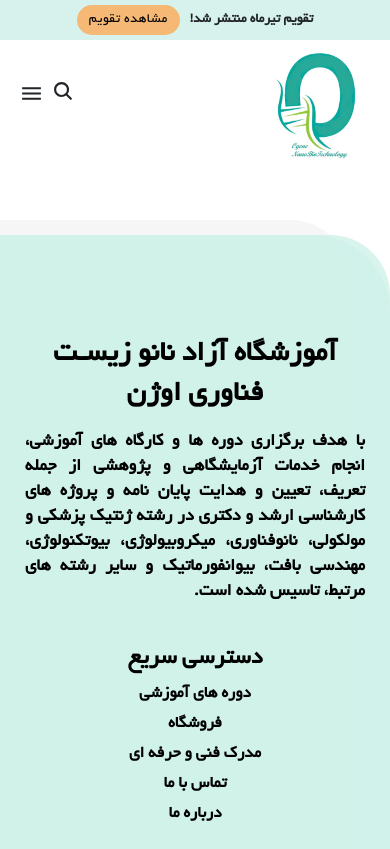
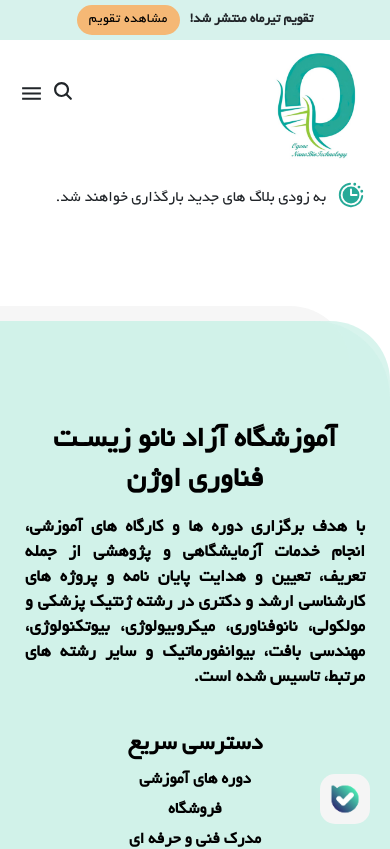
Before and after one commit to armanasadian83/ogeneFrontEnd, a React (Create React App) app: page /blog in a window 390 px wide. Shown: the top 849 px of the page. Built offline with nearby package versions, Linux system fonts and the light colour scheme.

Commit message:
updated balewrapper and fixed bugs

```diff
--- a/src/App.css
+++ b/src/App.css
@@ -2,6 +2,7 @@
 *{font-family: fugen-font !important;}
 .inputFont{font-family:'Times New Roman', Times, serif !important;}
 input, textarea{font-family:'Times New Roman', Times, serif !important;}
+.cursor-pointer{cursor: pointer;}
 
 html{overflow-x: hidden !important; padding-left: 0px; padding-right: 0px;}
 body{overflow-x: hidden !important;}
@@ -47,9 +48,10 @@ a{text-decoration: none !important; color: #212529;}
 .myNavbar button span.basketCounter{position: absolute; right: 5px; top: 5px; background: #849490;
     border-radius: 50%; width: 20px; height: 20px;}
 
-.myNavbar .dropdownMenu{background: #f3f3f3; position: absolute; top: 30px; text-align: right;
-  padding: 0px; z-index: 1500 !important; border-radius: 20px;}
+.myNavbar .dropdownMenu{background: #f8f8f8; position: absolute; top: 35px; text-align: right;
+  padding: 0px; z-index: 1500 !important; border-radius: 20px; overflow: hidden;}
 .myNavbar .dropdownMenu div{padding: 10px 15px; font-weight: 400; cursor: pointer;}
+.myNavbar .dropdownMenu div:hover{background: #e7e7e7; transition: all 300ms;}
 .myNavbar .fixedBold{transform: scale(1.1);}
 .myNavbar .icon{transition: 500ms;}
 .myNavbar .rotatefull{transform: rotate(180deg);}
@@ -145,11 +147,13 @@ a{text-decoration: none !important; color: #212529;}
 
 /* shopBanner section for Home page */
 .shopBanner{width: 100%; margin-top: 240px; background: #e6ae72; height: 500px;}
+.shopBanner:hover .imgWrapper img{transform: scale(1.03); transition: 400ms;}
 .shopBanner .row{height: 100%;}
 .shopBanner .infoContent{padding: 10px 190px; margin-right: 100px;}
 .shopBanner .infoContent h1{font-weight: 600;}
 .shopBanner .infoContent p{font-weight: 600; font-size: 18px;}
 .shopBanner .infoContent button{color: #000; background: #D1F2EB; padding: 5px 30px; border-radius: 15px; font-size: 18px;}
+.shopBanner .infoContent button:hover{transform: scale(1.06); transition: all 100ms; background: rgb(203, 254, 242);}
 .shopBanner .imgWrapper{padding-left: 400px;}
 .shopBanner .imgWrapper img{width: 650px;}
 
@@ -649,8 +653,24 @@ table.v-align td .scrollBox{text-wrap: nowrap; width: 270px; overflow: scroll; p
   align-items: center; justify-content: center; color: #808083;}
 .accountProfile p{margin-bottom: 0px; font-size: 26px;}
 
-
-
 /* 12/1/2025 : banners  */
 .bannerImg.three{width: 700px; transform: translateX(100px); height: 550px; border-radius: 30px; object-fit: cover; object-position: top;}
 .bannerImg.four{width: 700px; transform: translateX(100px); height: 550px; border-radius: 30px; object-fit: cover; object-position: top;}
+
+/* Blog page */
+.blogPage .icon{font-size: 30px; color: #27AA98;}
+.blogPage .content{gap: 10px;}
+/* Blog page */
+
+/* Bale Alert */
+.baleAlert{position: fixed; z-index: 2000 !important; bottom: 20px; right: 20px;}
+.baleAlert .logoWrapper{width: 50px; height: 50px; border-radius: 15px; object-fit: cover; overflow: hidden;
+    cursor: pointer; background: #f5f5f5; transition: all 1000ms; animation: ease-in-out;}
+.baleAlert .logoWrapper:hover{width: 250px; transition: all 1000ms; animation: ease-in-out;}
+.baleAlert .logoWrapper img{width: 50px; height: 50px; border-radius: 5px;}
+.baleAlert .logoWrapper img:hover{transform: scale(1.05); transition: 200ms;}
+.baleAlert .logoWrapper p{transform: translateY(-3px);}
+.baleAlert .logoWrapper .svg{transform: translateY(-3px); margin-right: 25px; padding-left: 10px; font-size: 22px;}
+.baleAlert .logoWrapper .svg:hover{font-size: 24px;}
+
+/* Bale Alert */
--- a/src/App.js
+++ b/src/App.js
@@ -31,6 +31,8 @@ import Cart from "./Pages/cart";
 import { fetchDataFromApi, postData } from "./utils/api";
 import VerifyOTP from "./Pages/verifyOTP";
 import AccountPage from "./Pages/account/accountPage";
+import Blog from "./Pages/Blog";
+import BaleAlert from "./Components/baleAlert";
 
 export const MyContext = createContext();
 
@@ -157,6 +159,9 @@ const App = () => {
     // 16 June update:
     const [courseFilterValue, setCourseFilterValue] = useState(0);
 
+    // 20 June update:
+    const [isBaleIconShown, setIsBaleIconShown] = useState(true);
+
 
 
 
@@ -183,7 +188,9 @@ const App = () => {
         addingInCart,
         cartData,
         courseFilterValue,
-        setCourseFilterValue
+        setCourseFilterValue,
+        isBaleIconShown,
+        setIsBaleIconShown
     }
 
     return (
@@ -202,6 +209,10 @@ const App = () => {
                 </Snackbar>
             {isShowCalenderBar === true && <CalenderBar />}
             {isShowNavbar === true && <Navbar />}
+
+
+            {isBaleIconShown && <BaleAlert />}
+
                 <Routes>
                     <Route path="/" element={<Home />} />
                     <Route path="/service" element={<Service />} />
@@ -213,6 +224,7 @@ const App = () => {
                     <Route path="/degree" element={<FaniHerfeiDegree />} />
                     <Route path="/courseShop" element={<CourseShop />} />
                     <Route path="/shop" element={<Shop />} />
+                    <Route path="/blog" element={<Blog />} />
                     <Route path="/cart/:id" element={<Cart />} />
                     <Route path="/verifyOTP" element={<VerifyOTP />} />
                     <Route path="/accountPage/:id" element={<AccountPage />} />
--- a/src/Components/ServiceSectionHome/index.js
+++ b/src/Components/ServiceSectionHome/index.js
@@ -72,7 +72,7 @@ const ServiceSection = () => {
                             <div class="bottom-div"></div>
                             <div class="top-div text-center">
                                 <img src={imgOne} className="imgLine1" />
-                                <div className="text-center">زیست پزشکی</div>
+                                <div className="text-center">زیست پزشکی و گیاهی</div>
                             </div>
                         </div>
                     </Link>
--- /dev/null
+++ b/src/Components/baleAlert/index.js
@@ -0,0 +1,29 @@
+import { useContext } from "react";
+import Logo from "./../../assets/baleLogo.png";
+import { MyContext } from "../../App";
+
+const BaleAlert = () => {
+
+    const context = useContext(MyContext);
+
+    return (
+        <>
+        <div className="baleAlert">
+            <div className="logoWrapper">
+                <div className="d-flex align-items-center">
+                    <a href="https://ble.ir/ogenetech" target="_blank">
+                        <img src={Logo} />
+                    </a>
+                    <div className="text d-flex align-items-center">
+                        <p className="mb-0 text-nowrap">در چنل بله ما عضو شوید!</p>
+
+                        <span className="svg" onClick={() => context.setIsBaleIconShown(false)}>&times;</span>
+                    </div>
+                </div>
+            </div>
+        </div>
+        </>
+    );
+}
+
+export default BaleAlert;
--- a/src/Navbar/index.js
+++ b/src/Navbar/index.js
@@ -187,7 +187,7 @@ const Navbar = () => {
                         <ul className="list-unstyled d-flex">
                             <div ref={dropdownRef} style={{position: 'relative'}}>
 
-                                <li className={`flex align-items-center ${navbarDropDown && 'fixedBold'}`}
+                                <li className={`flex align-items-center cursor-pointer ${navbarDropDown && 'fixedBold'}`}
                                 onClick={() => setNavbarDropDown(!navbarDropDown)}>
                                     دوره های آموزشی &nbsp;
                                     <span><IoChevronDownOutline
@@ -212,7 +212,7 @@ const Navbar = () => {
                                             بالینی و مدل حیوانی/هیستولوژی
                                         </div>
                                         <div onClick={() => handleClick('زیست پزشکی')}>
-                                            زیست پزشکی
+                                            زیست پزشکی و گیاهی
                                         </div>
                                         <div onClick={() => handleClick(0)}>
                                             تمامی دوره ها
@@ -225,7 +225,7 @@ const Navbar = () => {
                             {/*<Link to=''><li>مدرک کارآموزی</li></Link>*/}
                             <Link to='/service'><li>خدمات</li></Link>
                             <Link to='/shop'><li>فروشگاه</li></Link>
-                            <Link to='/'><li>بلاگ</li></Link>
+                            <Link to='/blog'><li>بلاگ</li></Link>
                             <Link to='/aboutUs'><li>درباره و تماس</li></Link>
                         </ul>
                     </div>
@@ -368,6 +368,7 @@ const Navbar = () => {
                     {/*<Link to='' onClick={SideNavClose}><li>مدرک کارآموزی</li></Link>*/}
                     <Link to='/service' onClick={SideNavClose}><li>خدمات</li></Link>
                     <Link to='/shop' onClick={SideNavClose}><li>فروشگاه</li></Link>
+                    <Link to='/blog' onClick={SideNavClose}><li>بلاگ</li></Link>
                     <Link to='/aboutUs' onClick={SideNavClose}><li>درباره اوژن</li></Link>
                 </div>
             </div>
--- /dev/null
+++ b/src/Pages/Blog/index.js
@@ -0,0 +1,18 @@
+import { PiClockCountdownFill } from "react-icons/pi";
+
+const Blog = () => {
+    return (
+        <>
+        <div className="blogPage container">
+            <h6 className="px-4 text-center">
+                <div className="d-flex align-items-center text-nowrap content">
+                    <span className="icon"><PiClockCountdownFill /></span>
+                    به زودی بلاگ های جدید بارگذاری خواهند شد.
+                </div>
+            </h6>
+        </div>
+        </>
+    );
+}
+
+export default Blog;
--- a/src/Pages/Home/index.js
+++ b/src/Pages/Home/index.js
@@ -25,6 +25,7 @@ import { MyContext } from "../../App";
 import { useContext, useEffect } from 'react';
 import TabsHome from '../../Components/tabSectionHome';
 import { Link } from 'react-router-dom';
+import BaleAlert from '../../Components/baleAlert';
 
 const Home = () => {
 
--- a/src/Pages/fieldsPages/fieldFive.js
+++ b/src/Pages/fieldsPages/fieldFive.js
@@ -128,7 +128,7 @@ const FieldFive = () => {
         <>
         <div className="feildCellularAndMolecular">
 
-            <FieldsBanner name={'زیست پزشکی'} ref={ref} />
+            <FieldsBanner name={'زیست پزشکی و گیاهی'} ref={ref} />
 
             <div className="container">
                 <div className="section" ref={ref}>
--- a/src/Responsive.css
+++ b/src/Responsive.css
@@ -479,7 +479,7 @@
     .courseCard{margin-top: 0px; padding-right: 30px; padding-left: 30px;}
     .courseCard .item{width: 100%; background: #d9f4ee; border-radius: 50px;}
     .courseCard .item img{width: 220px; height: 220px; margin-top: 15px;}
-    .courseCard .item p{font-size: 20px; font-weight: 600; padding-bottom: 18px;}
+    .courseCard .item p{font-size: 16px; font-weight: 600; padding-bottom: 18px;}
     .courseCard .cardBtn{margin-bottom: 30px; transform: translateY(-20px);}
     .courseCard .cardBtn button{background: #fce6cf; width: 100%; border-radius: 70px; height: 50px;
         font-size: 20px; font-weight: 600;}
@@ -567,6 +567,12 @@
         font-size: 16px; font-weight: 600;}
 }
 
+@media screen and (max-width : 500px){
+    .blogPage{padding: 20px 0px !important;}
+    .blogPage .icon{font-size: 30px; color: #27AA98;}
+
+}
+
 /* backend : banners: */
 
 .mobileBannerImage.three{height: 200px; object-fit: cover; border-radius: 15%; padding-right: 20px; padding-left: 20px; object-position: top;}
```
Also changed, not shown: src/assets/baleLogo.png (added).
